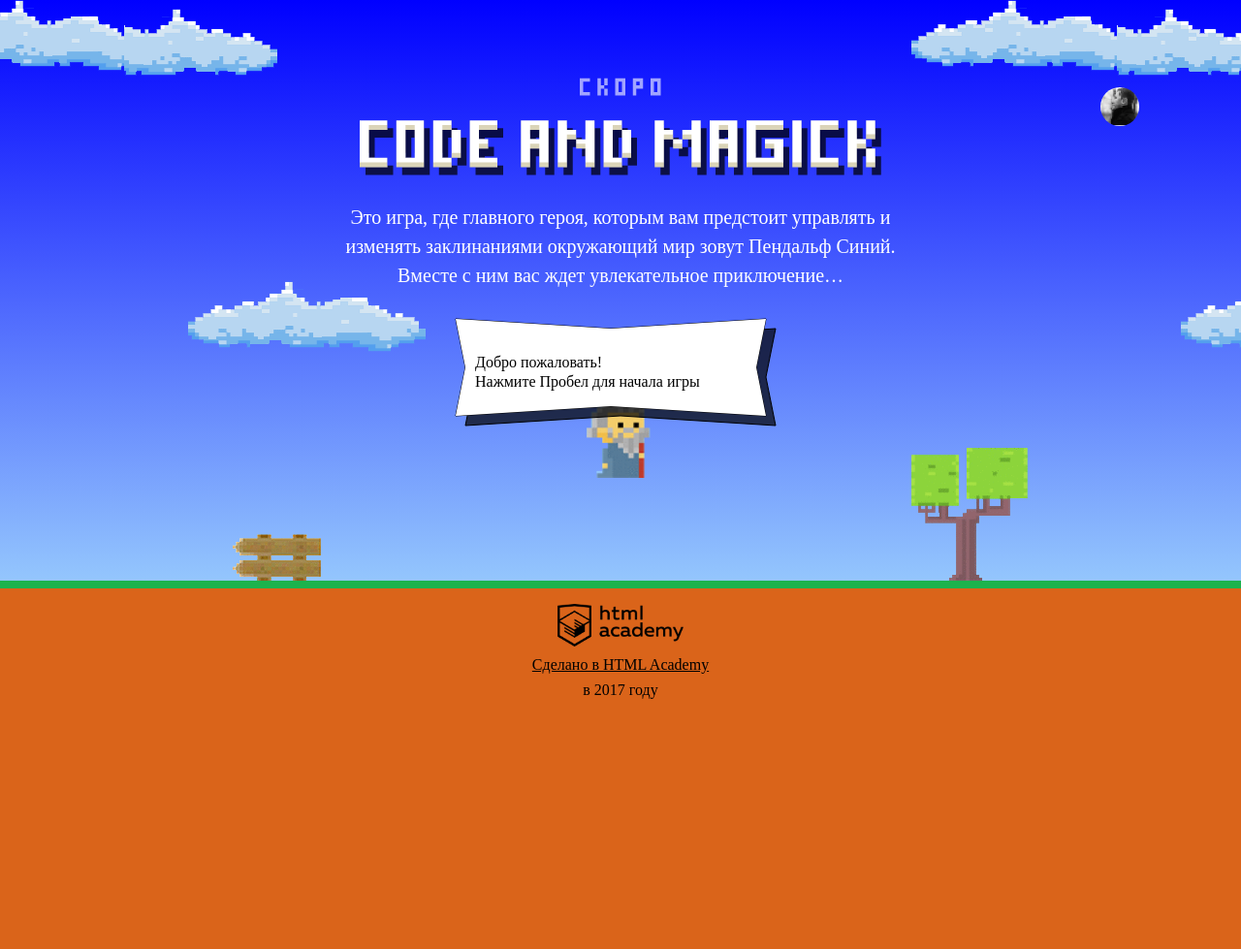
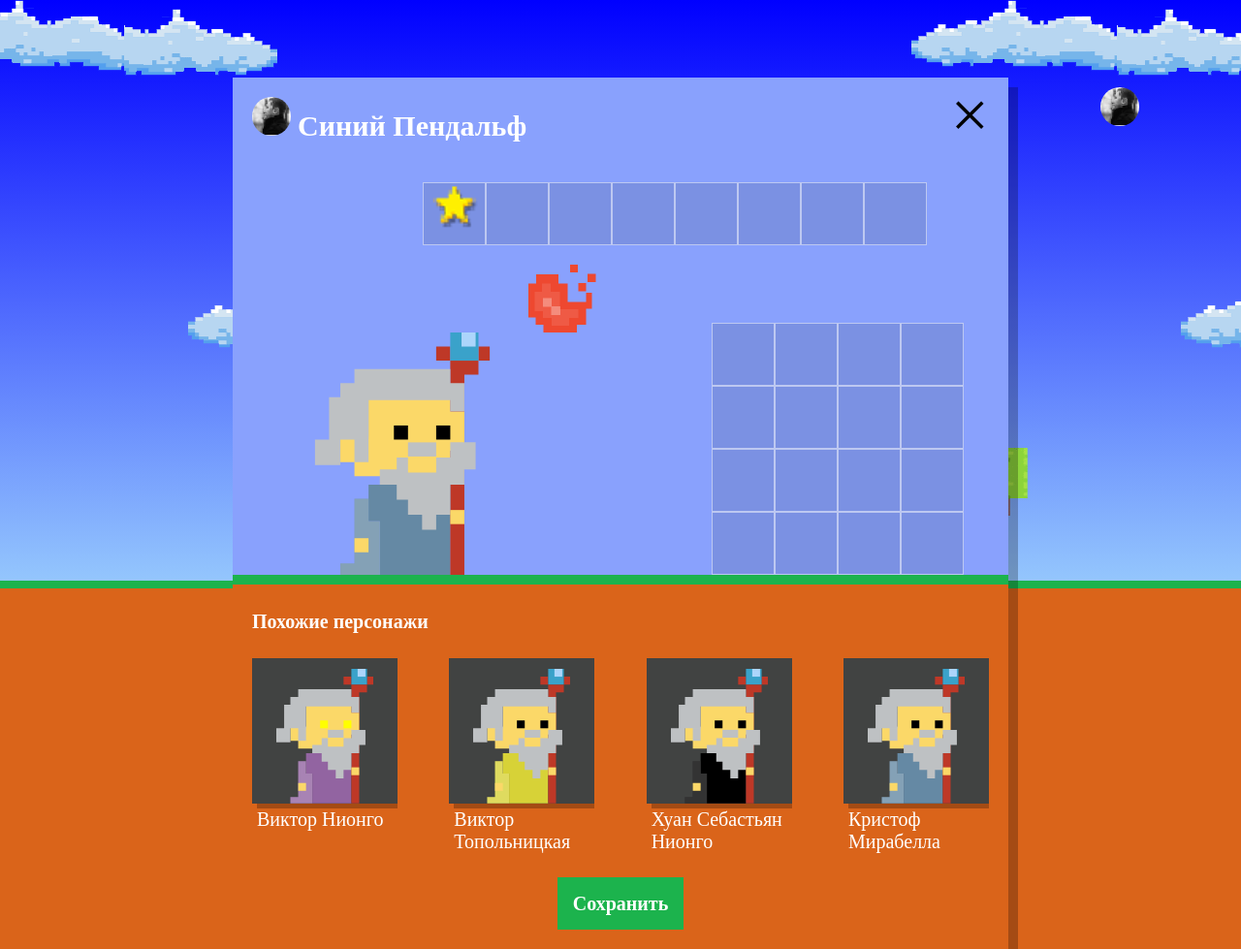
Before and after one commit to twenty-one-savage/517137-code-and-magick-17, a website: page index.html in a window 1280 px wide. Shown: the whole page at 97% size. Before the commit the page ends 800 px from the top, so only its background shows below. Drawn offline with Linux system fonts and the light colour scheme; a web font is replaced by a local one.

Commit message:
completed mdule3-task1

```diff
--- a/index.html
+++ b/index.html
@@ -201,6 +201,7 @@
   }
 </script>
 <script src="js/stat.js"></script>
+<script src="js/setup.js"></script>
 <script src="js/game.js"></script>
 
 </body>
--- /dev/null
+++ b/js/setup.js
@@ -0,0 +1,105 @@
+'use strict';
+// Создаём пустой массив, который в дальнейшем будем заполянять, массив должен состоять из 4 элементов, сразу указываю
+var wizards =[];
+// Не знаю как лучше, завести константу?
+wizards.length = 4;
+// WIZARDS_LENGTH = 4;
+
+// Показываем окно
+var setup = document.querySelector('.setup');
+
+// Находим элемент, куда будем вставлять похожих персонажей
+var similarListElement = document.querySelector('.setup-similar-list');
+
+// Находим шаблон волшебника
+var similarWizardTemplate = document.querySelector('#similar-wizard-template').content.querySelector('.setup-similar-item');
+
+// Мокаем данные
+var wizardNames = [
+  'Иван',
+  'Хуан Себастьян',
+  'Мария',
+  'Кристоф',
+  'Виктор',
+  'Юлия',
+  'Люпита',
+  'Вашингтон'
+];
+
+var wizardSurnames = [
+  'да Марья',
+  'Верон',
+  'Мирабелла',
+  'Вальц',
+  'Онопко',
+  'Топольницкая',
+  'Нионго',
+  'Ирвинг'
+];
+
+var coatColors = [
+  'rgb(101, 137, 164)',
+  'rgb(241, 43, 107)',
+  'rgb(146, 100, 161)',
+  'rgb(56, 159, 117)',
+  'rgb(215, 210, 55)',
+  'rgb(0, 0, 0)'
+];
+
+var eyesColors = [
+  'black',
+  'red',
+  'blue',
+  'yellow',
+  'green'
+];
+
+// Показываем окно на странице
+setup.classList.remove('hidden');
+
+// Функция для нахождения случайного индекса массива
+var getRandomInit = function (arr) {
+  return Math.floor(Math.random() * arr.length);
+};
+
+// Функция для наполнения массива
+var fillArray = function (arr) {
+  for (var i = 0; i < arr.length; i++) {
+    arr[i] = {
+      name: wizardNames[getRandomInit(wizardNames)] + ' ' + wizardSurnames[getRandomInit(wizardSurnames)],
+      coatColor: coatColors[getRandomInit(coatColors)],
+      eyesColor: eyesColors[getRandomInit(eyesColors)]
+    }
+  }
+};
+
+// Создаём массив
+fillArray(wizards);
+
+// Создаем DOM-элементы, далее эту функцию передадим в цикл
+var renderWizard = function (wizard) {
+  // Клонируем шаблон волшебника
+  var element = similarWizardTemplate.cloneNode(true);
+  element.querySelector('.setup-similar-label').textContent = wizard.name;
+  element.querySelector('.wizard-coat').style.fill = wizard.coatColor;
+  element.querySelector('.wizard-eyes').style.fill = wizard.eyesColor;
+  return element;
+};
+
+
+// Функция для создания фргамента, в котором будет наш массив
+var makeFragment = function (arr) {
+  // Создаем пустой фрагмент
+  var fragment = document.createDocumentFragment();
+  // Далее вставляем, в ранее созданный фрагмент, волшебников
+  for (var i = 0; i < arr.length; i++) {
+    fragment.appendChild(renderWizard(arr[i]));
+  }
+  return fragment;
+};
+
+// Вставляем содержимое фрагмента (наш массив) в DOM-дерево
+similarListElement.appendChild(makeFragment(wizards));
+
+// Отображаем блок "список похожих магов" на странице
+setup.querySelector('.setup-similar').classList.remove('hidden');
```
